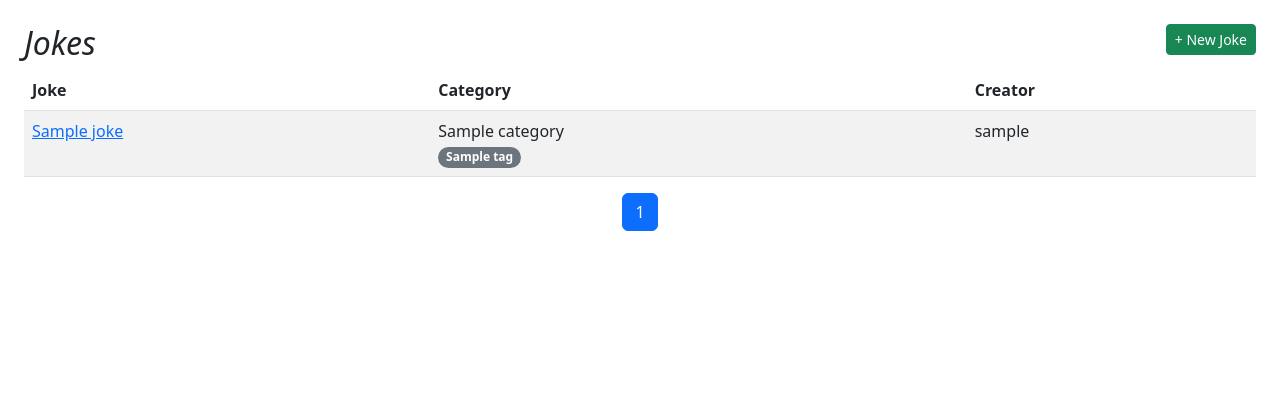
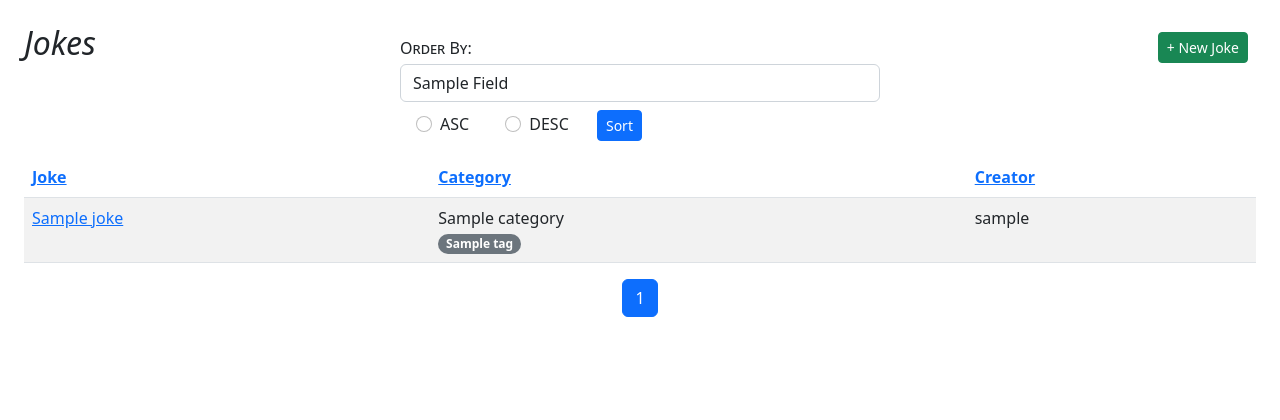
Before and after one commit to kjdwebdev/djangojokes.com, a Django app: template templates/jokes/joke_list.html in a window 1280 px wide. Shown: the part 65-485 px from the top of the page. Run offline with Django 5.2, Linux system fonts and the light colour scheme; the template is opened without the code that fills it: most values are stand-ins (such as "Sample title", 1, 10 or a date in 2020); parts of the project's set-up code (start-up, migrations or seed data) failed here and were passed over; some libraries are stand-ins or nearby versions.

Commit message:
added sorting and pagination

```diff
--- a/templates/includes/pagination.html
+++ b/templates/includes/pagination.html
@@ -2,13 +2,16 @@
     <ul class="pagination justify-content-center">
       {% if page_obj.has_previous %}
         <li class="page-item">
-          <a class="page-link" href="?page=1">&laquo; 1…</a>
+          <a class="page-link"
+            href="?page=1&order={{ order }}&direction={{ direction }}">
+            &laquo; 1…
+          </a>
         </li>
         {% if page_obj.previous_page_number != 1 %}
           <li class="page-item">
             <a class="page-link"
-              href="?page={{ page_obj.previous_page_number }}">
-              {{ page_obj.previous_page_number }}
+                href="?page={{ page_obj.previous_page_number }}&order={{ order }}&direction={{ direction }}">
+                {{ page_obj.previous_page_number }}
             </a>
           </li>
         {% endif %}
@@ -21,13 +24,15 @@
       {% if page_obj.has_next %}
         {% if page_obj.next_page_number != page_obj.paginator.num_pages %}
           <li class="page-item">
-            <a class="page-link" href="?page={{ page_obj.next_page_number }}">
-              {{ page_obj.next_page_number }}
-            </a>
+            <a class="page-link"
+                href="?page={{ page_obj.next_page_number }}&order={{ order }}&direction={{ direction }}">
+                {{ page_obj.next_page_number }}
+          </a>
           </li>
         {% endif %}
         <li class="page-item">
-          <a class="page-link" href="?page={{ page_obj.paginator.num_pages }}">
+          <a class="page-link"
+            href="?page={{ page_obj.paginator.num_pages }}&order={{ order }}&direction={{ direction }}">
             …{{ page_obj.paginator.num_pages }} &raquo;
           </a>
         </li>
--- a/templates/jokes/joke_list.html
+++ b/templates/jokes/joke_list.html
@@ -3,23 +3,68 @@
 
 {% block title %}Jokes{% endblock %}
 {% block main %}
-  <a class="btn btn-success btn-sm float-end" href="{% url 'jokes:create' %}">
-    + New Joke
-  </a>
-  <h2>Jokes</h2>
+  <div class="row">
+    <div class="col-12 col-md-2 col-lg-3">
+      <h2>Jokes</h2>
+    </div>
+    <div class="col-12 col-md-8 col-lg-6">
+      <form class="my-2 mx-auto" style="max-width: 30rem;">
+        <label class="my-1 me-2" for="order">Order By:</label>
+        <select class="form-control me-sm-2" name="order" id="order">
+          {% for field in order_fields %}
+            <option value="{{ field }}"
+              {% if order == field %}selected{% endif %}
+            >{{ field|title }}</option>
+          {% endfor %}
+        </select>
+        <div class="form-check form-check-inline">
+          <input class="form-check-input" type="radio" name="direction"
+            id="asc" value="asc"
+            {% if direction == 'asc' %}checked{% endif %}
+          >
+          <label class="form-check-label" for="asc">ASC</label>
+        </div>
+        <div class="form-check form-check-inline">
+          <input class="form-check-input" type="radio" name="direction"
+            id="desc" value="desc"
+            {% if direction == 'desc' %}checked{% endif %}
+          >
+          <label class="form-check-label" for="desc">DESC</label>
+        </div>
+        <button class="btn btn-primary btn-sm m-2" type="submit">
+          Sort
+        </button>
+      </form>
+    </div>
+    <div class="col-12 col-md-2 col-lg-3 text-end">
+      <a class="btn btn-success btn-sm m-2" href="{% url 'jokes:create' %}">
+        + New Joke
+      </a>
+    </div>
+  </div>
 
   <div class="table-responsive">
     <table class="table table-striped" style="min-width: 500px">
       <thead>
-        {% if joke.user == user %}
+        {% with order=request.GET.order dir=request.GET.direction %}
           <tr>
-            <th>Joke</th><th>Category</th><th>Actions</th>
+            {% if order == 'joke' and dir == 'asc' %}
+              <th><a href="?order=joke&direction=desc">Joke</a></th>
+            {% else %}
+              <th><a href="?order=joke&direction=asc">Joke</a></th>
+            {% endif %}
+            {% if order == 'category' and dir == 'asc' %}
+              <th><a href="?order=category&direction=desc">Category</a></th>
+            {% else %}
+              <th><a href="?order=category&direction=asc">Category</a></th>
+            {% endif %}
+            {% if order == 'creator' and dir == 'asc' %}
+              <th><a href="?order=creator&direction=desc">Creator</a></th>
+            {% else %}
+              <th><a href="?order=creator&direction=asc">Creator</a></th>
+            {% endif %}
           </tr>
-        {% else %}
-          <tr>
-            <th>Joke</th><th>Category</th><th>Creator</th>
-          </tr>
-        {% endif %}
+        {% endwith %}
       </thead>
       <tbody>
         {% for joke in joke_list %}
```
Also changed, not shown: jokes/views.py (+50 -0 lines).
